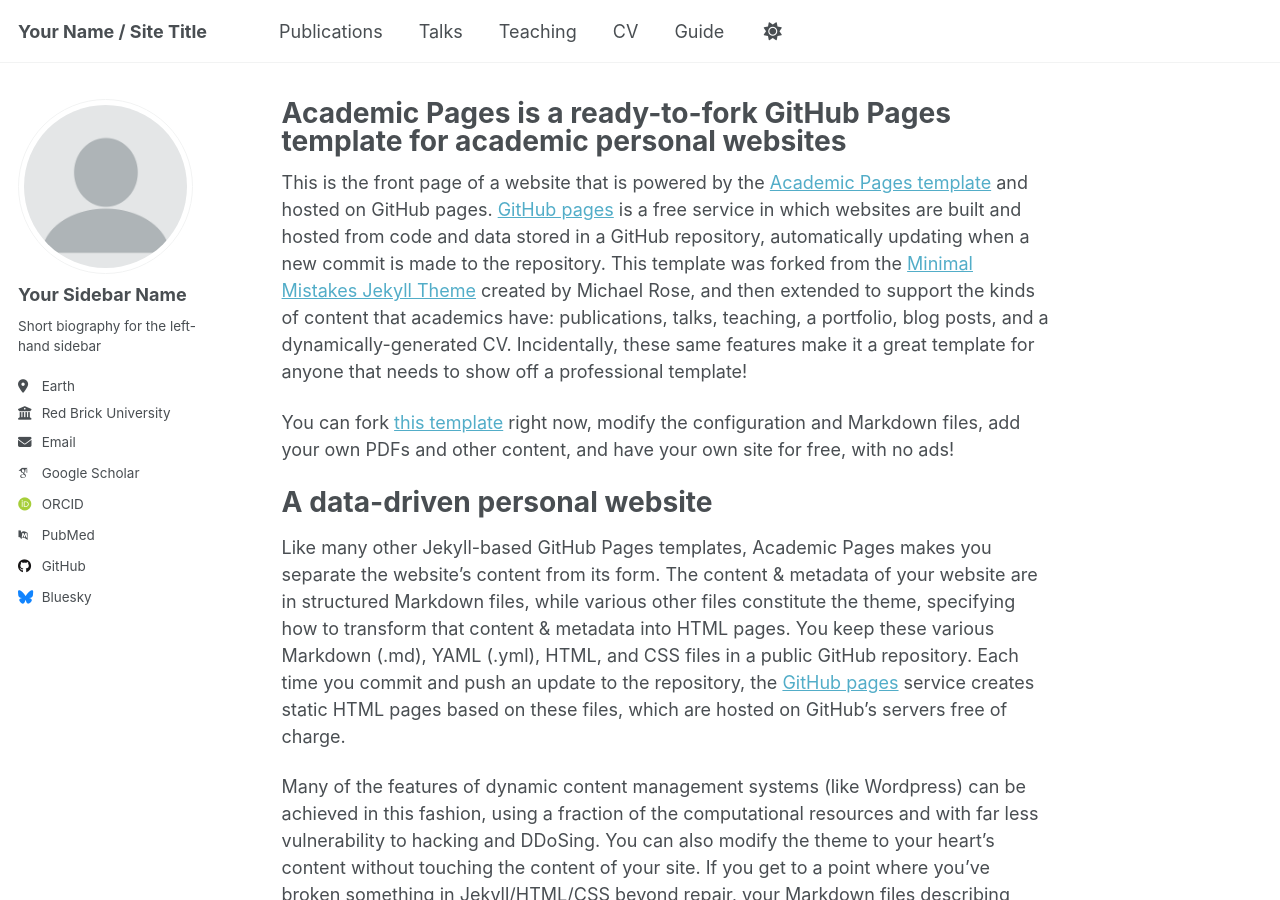
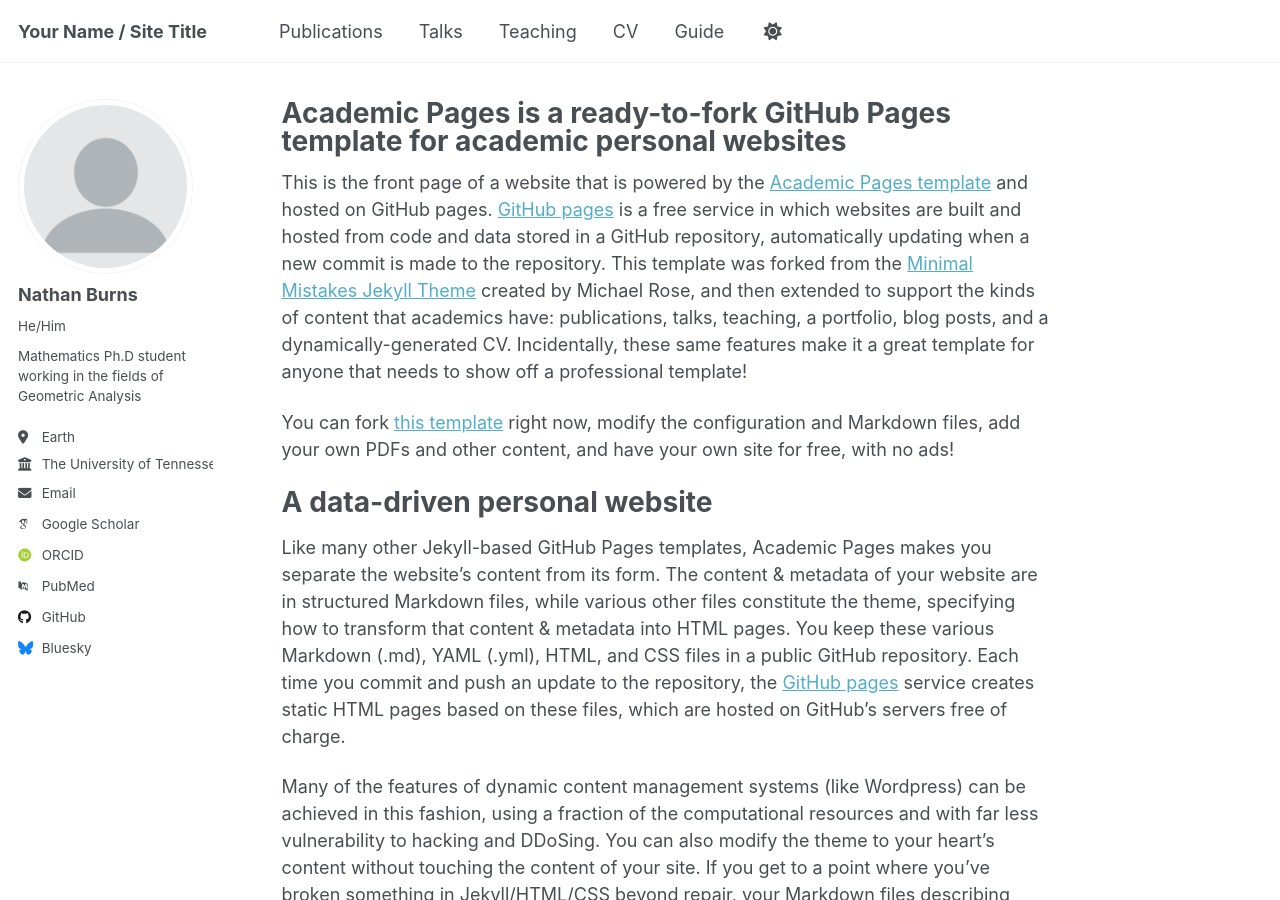
Before and after one commit to Nathan-Burns-UTK/nathan-burns-utk.github.io, a Jekyll site: the page built from _pages/about.md, in a window 1280 px wide and 900 px high. Built offline with Jekyll 4.4.1, drawn with Linux system fonts in a browser that asks for light colours; some web fonts are replaced; a script that is not in the unit is left out.

Commit message:
Update _config.yml

```diff
--- a/_config.yml
+++ b/_config.yml
@@ -24,11 +24,11 @@ repository               : "academicpages/academicpages.github.io"
 author:
   # Biographic information
   avatar           : "profile.png"
-  name             : "Your Sidebar Name"
-  pronouns         : # example: "she/her"
-  bio              : "Short biography for the left-hand sidebar"
+  name             : "Nathan Burns"
+  pronouns         : "He/Him"
+  bio              : "Mathematics Ph.D student working in the fields of Geometric Analysis"
   location         : "Earth"
-  employer         : "Red Brick University"
+  employer         : "The University of Tennessee, Knoxville"
   uri              : # URL
   email            : "none@example.org"
 
```
